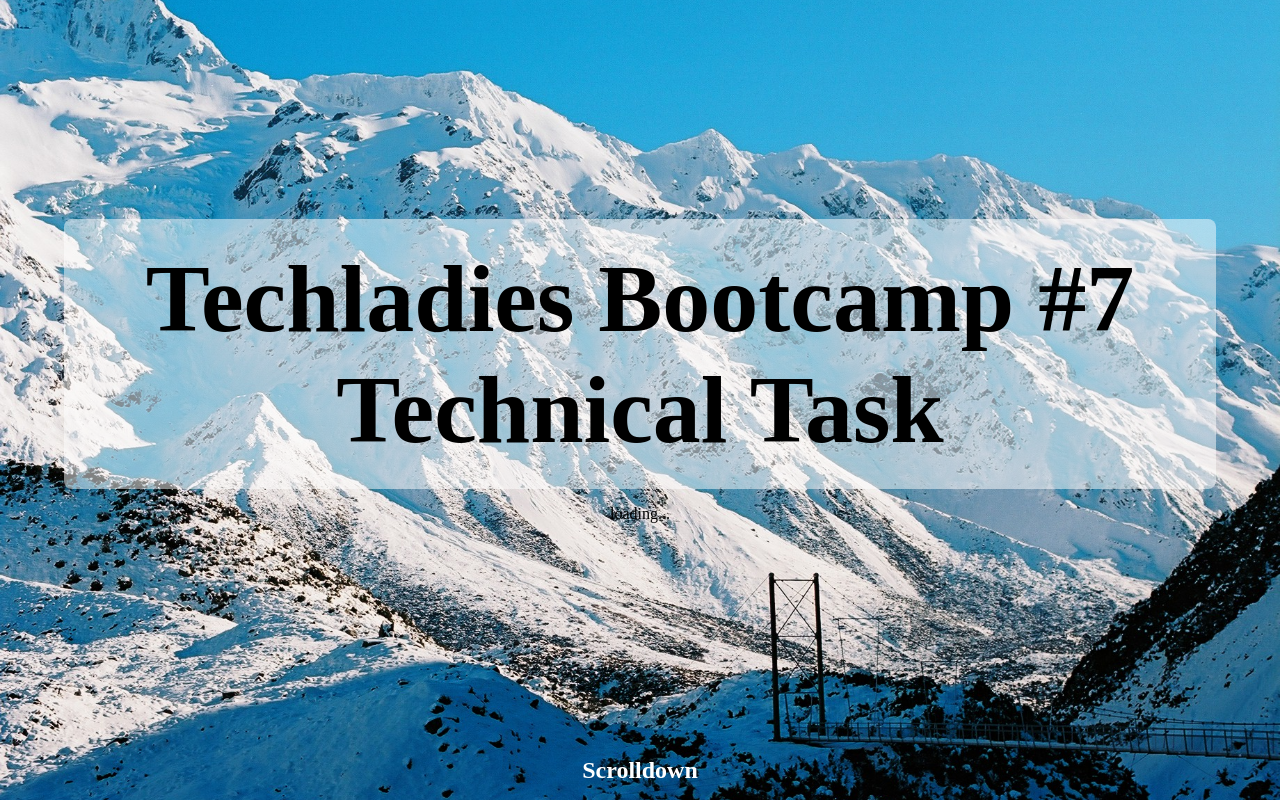
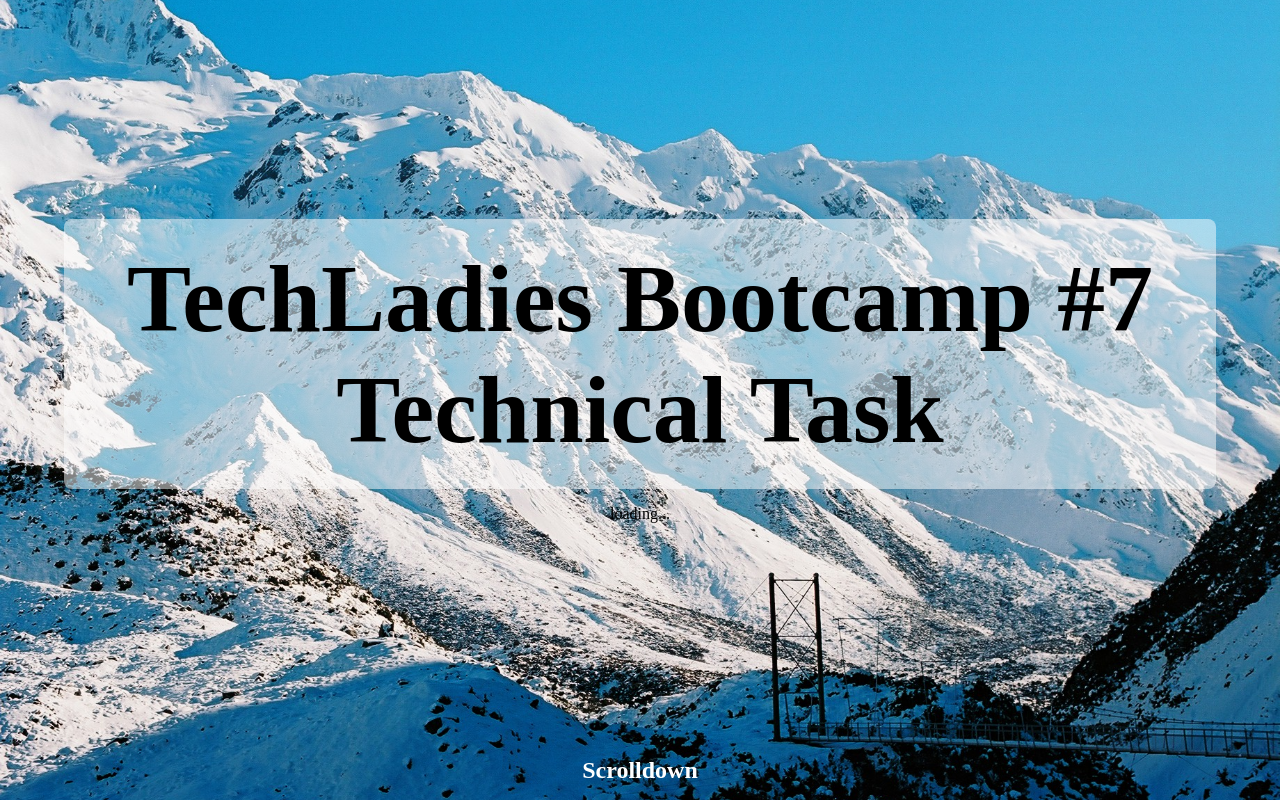
Before and after one commit to CKodes/tl7_techTask, a React (Create React App) app: page / in a window 1280 px wide. Shown: the top 802 px of the page. Built offline with nearby package versions, Linux system fonts and the light colour scheme; no server answers; grey boxes are pictures that could not be loaded; the HTML template or start-up script is replaced by a standard one.

Commit message:
refactor: typo in title

```diff
--- a/src/components/Hero/index.js
+++ b/src/components/Hero/index.js
@@ -8,7 +8,7 @@ function Hero() {
       <div className='hero-holder'>
         <div className='main-style'>
           <div className='hero-title'>
-            <h1>Techladies Bootcamp #7 Technical Task</h1>
+            <h1>TechLadies Bootcamp #7 Technical Task</h1>
             <div className='weather-box'>
               <Weather />
             </div>
```
